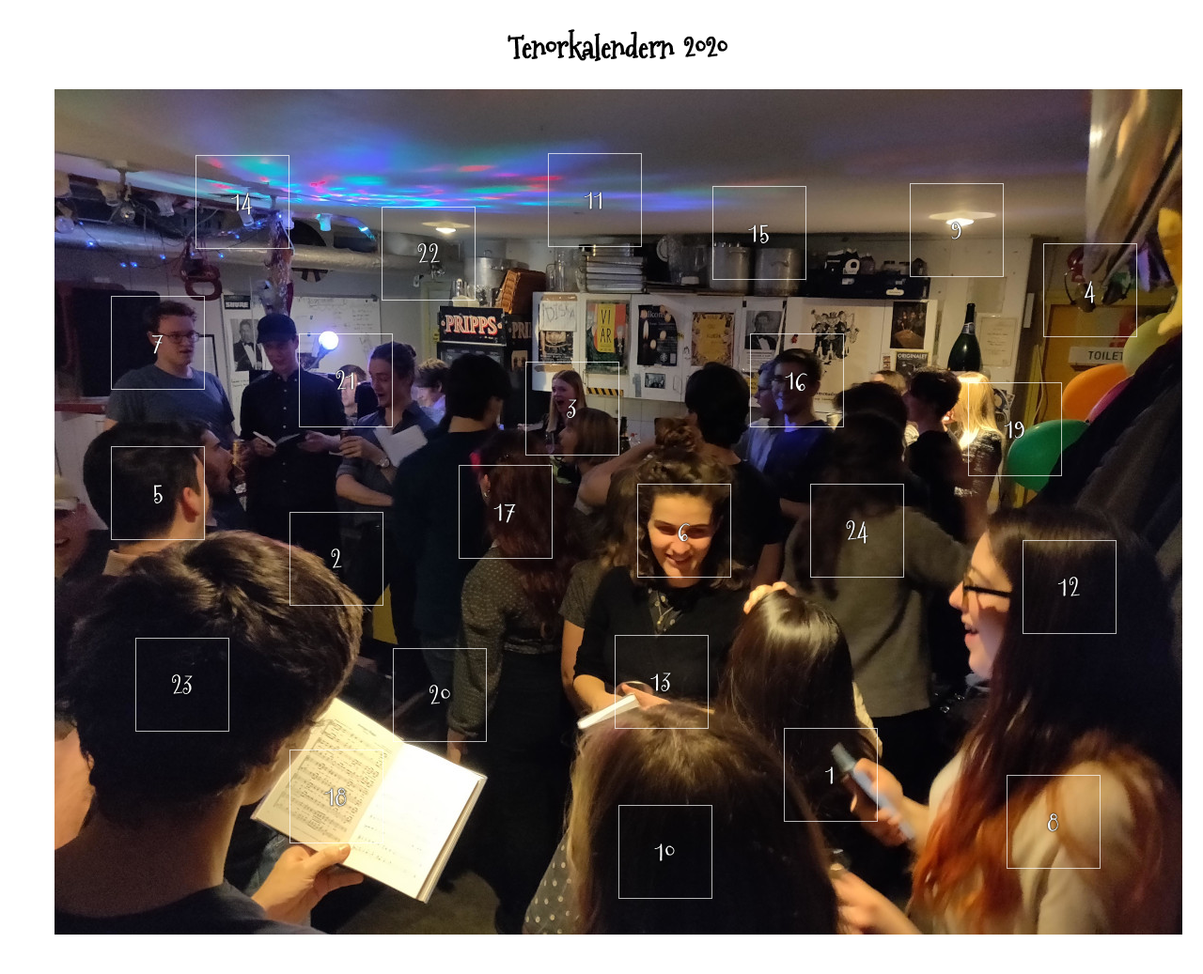
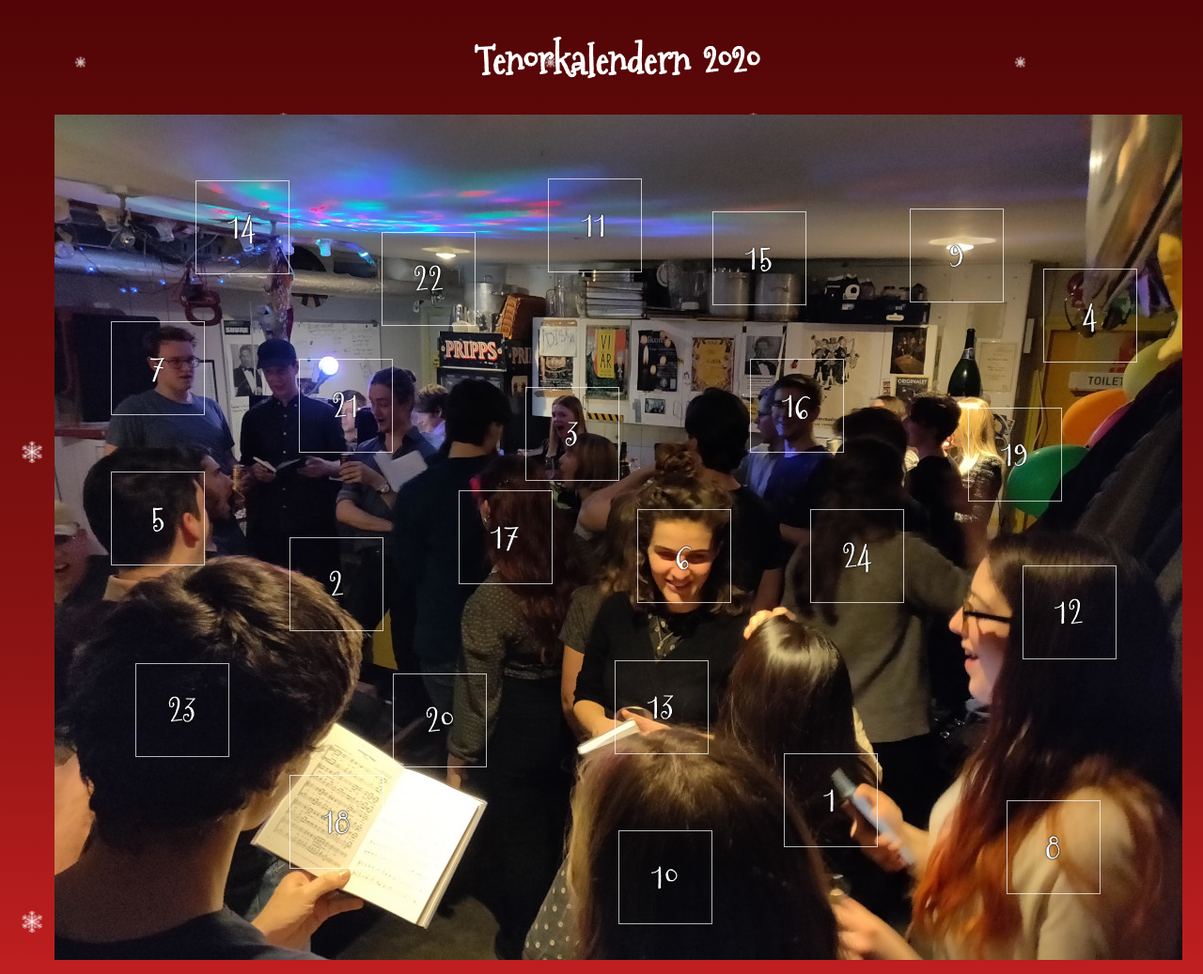
Before and after one commit to teknologkoren/tenorkalendern, a Flask app: page / in a window 1280 px wide. Shown: the whole page at 94% size. Before the commit the page ends 995 px from the top, so only its background shows below. Run offline with Flask 2, Linux system fonts and the light colour scheme; some web fonts are replaced.

Commit message:
Nice background, bigger text, better link color

```diff
--- a/static/css/style.css
+++ b/static/css/style.css
@@ -10,8 +10,16 @@
     font-style: normal;
 }
 
+html {
+  background: linear-gradient(180deg, rgba(82,5,6,1) 0%, rgba(134,18,18,1) 62%, rgba(192,31,32,1) 100%);
+}
+
 body {
   font-family: 'mountains_of_christmasregular';
+  color: #fff;
+  min-height: 100vh;
+  background-image: url('/static/images/snöflingor.png');
+  font-size: 1.3em;
 }
 
 .kalender {
@@ -79,7 +87,7 @@ footer {
 }
 
 main.lucka{
-  display: flex;
+  display: block;
   flex-direction: column;
   justify-content: center;
   width: 600px;
@@ -97,14 +105,10 @@ main.lucka{
   margin-right: auto;
   text-align: center;
 }
-a:link{color: blue;}
-a:visited{color: blue;}
-a:hover {color: blue;}
-a:active {color: blue;}
-
-.lucka a{
-
-}
+a:link {color: #30c1f0;}
+a:visited {color: #30c1f0;}
+a:hover {color: white;}
+a:active {color: #30c1f0;}
 
 .video-wrapper {
   margin-left: auto;
```
Also changed, not shown: static/images/snöflingor.png (added), 1 other file.
